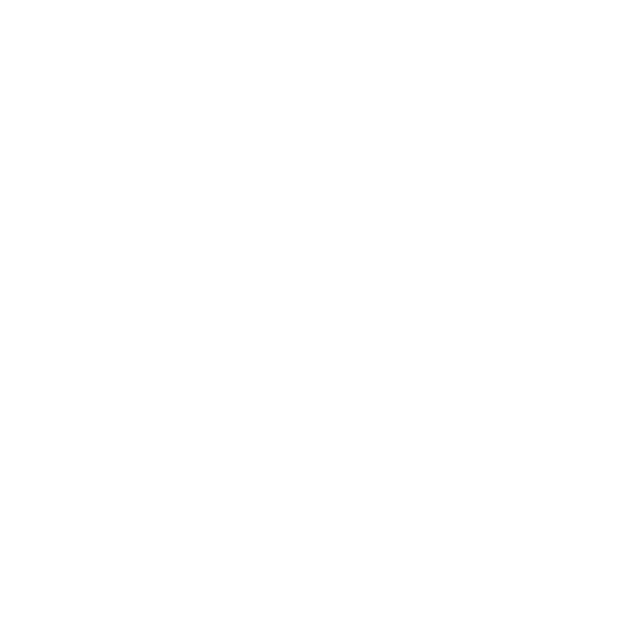
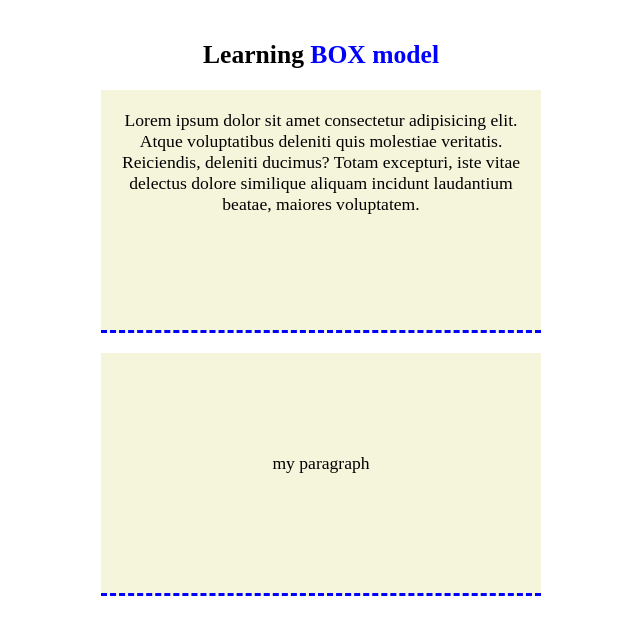
Before and after one commit to lindehoekstra/lindehoekstra.github.io, a plain HTML site: page week4/index.html in a window 1280 px wide. Shown: the whole page, without its empty margins (319-959 px from the left). Drawn offline with Linux system fonts and the light colour scheme.

Commit message:
week 4 style box

```diff
--- a/assignment1/index.html
+++ b/assignment1/index.html
@@ -4,7 +4,10 @@
     <meta charset="UTF-8" />
     <meta name="viewport" content="width=device-width, initial-scale=1.0" />
     <title>Linde's Assignment 1</title>
+    <link rel="stylesheet" href="style.css">
+    <link rel="stylesheet" href="reset.css">
   </head>
+
   <body>
     <h1>
       A1 - Interactive Experience Research Project, Linde Hoektra, S4153614
@@ -46,7 +49,6 @@
         <li>Clicked on a text box “back to story”</li>
         <li>Moved my cursor to the right 1/3 of the screen to reveal a text box with “next” to skip some of the videos</li>
       </ol>
-
     </p>
 
     <p class="q3">
--- a/week4/index.html
+++ b/week4/index.html
@@ -0,0 +1,21 @@
+<!DOCTYPE html>
+<html lang="en">
+  <head>
+    <meta charset="UTF-8" />
+    <meta name="viewport" content="width=	, initial-scale=1.0" />
+    <title>Layouts</title>
+    <link rel="stylesheet" href="style.css" />
+    <link rel="stylesheet" href="recet.css" />
+  </head>
+  <body>
+    <h1>Learning <span>BOX model</span></h1>
+
+    <p>
+      Lorem ipsum dolor sit amet consectetur adipisicing elit. Atque
+      voluptatibus deleniti quis molestiae veritatis. Reiciendis, deleniti
+      ducimus? Totam excepturi, iste vitae delectus dolore similique aliquam
+      incidunt laudantium beatae, maiores voluptatem.
+    </p>
+    <p class="vcenter">my paragraph</p>
+  </body>
+</html>
--- /dev/null
+++ b/week4/reset.css
@@ -0,0 +1,55 @@
+/*
+*   Kevin Powell
+*   https://youtu.be/cCAtD_BAHNw
+*/
+
+*,
+*::before,
+*::after {
+  box-sizing: border-box;
+}
+
+* {
+  margin: 0;
+  padding: 0;
+  font: inherit; /* Get rid of all font sizes and heights */
+}
+
+html {
+  color-scheme: dark light; /* Default dark */
+  hanging-punctuation: first last; /* Not supported in Chrome */
+}
+
+body {
+  min-height: 100vh;
+}
+
+/* Media responsive */
+img,
+picture,
+svg,
+video {
+  display: block;
+  max-width: 100%;
+}
+
+h1,
+h2,
+h3,
+h4,
+h5,
+h6 {
+  text-wrap: balance;
+}
+
+p {
+  /* max-width: 75ch;*/
+  text-wrap: pretty; /* Prevents orphans on lines */
+}
+
+@media (prefers-reduced-motion: no-preference) {
+  :has(:target) {
+    scroll-behavior: smooth;
+    scroll-padding-top: 3rem;
+  }
+}
--- /dev/null
+++ b/week4/style.css
@@ -0,0 +1,32 @@
+body {
+  font-size: 1.1rem;
+  text-align: center;
+  margin: 0 auto;
+}
+
+h1 {
+  font-size: 1.6rem;
+  font-weight: 700;
+  margin-top: 40px;
+  margin-bottom: 20px;
+}
+
+p {
+  width: 400px;
+  /* border: 1px solid crimson; */
+  margin: 0 auto;
+  height: 200px;
+  padding: 20px;
+  margin-bottom: 20px;
+  border-bottom: 3px dashed blue;
+  background-color: beige;
+}
+
+.vcenter {
+  line-height: 180px;
+}
+
+span {
+  color: blue;
+  /* display: none; */
+}
```
